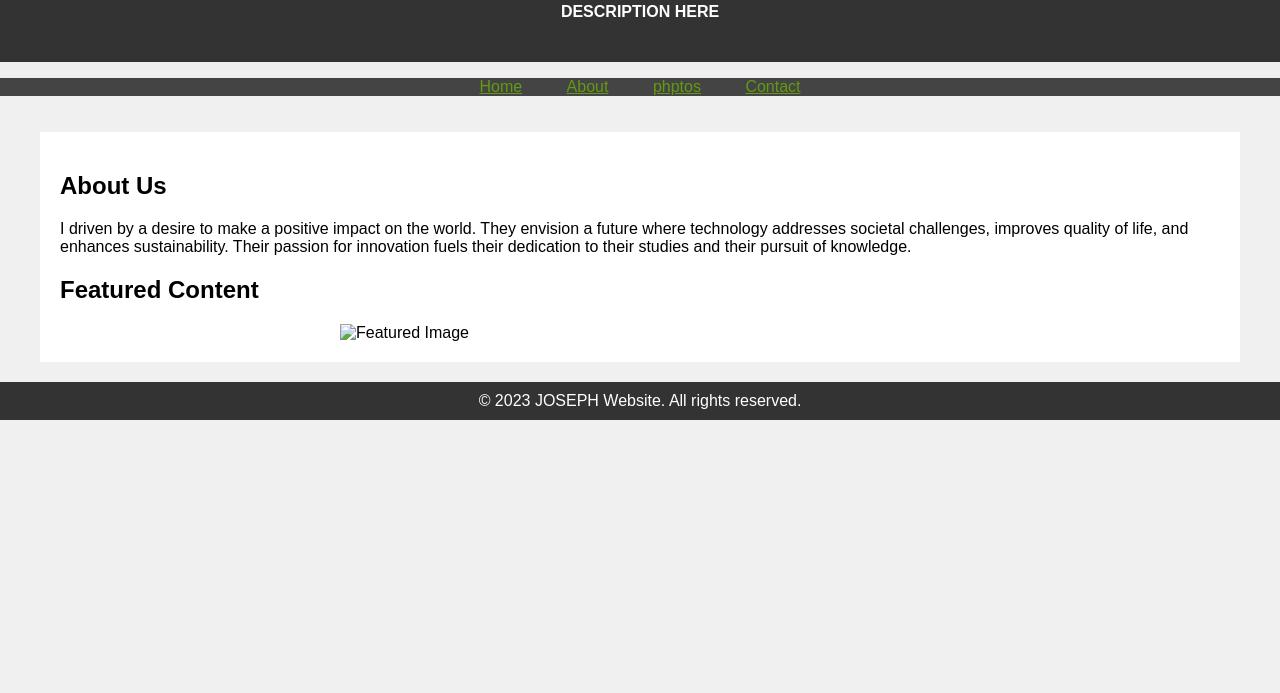
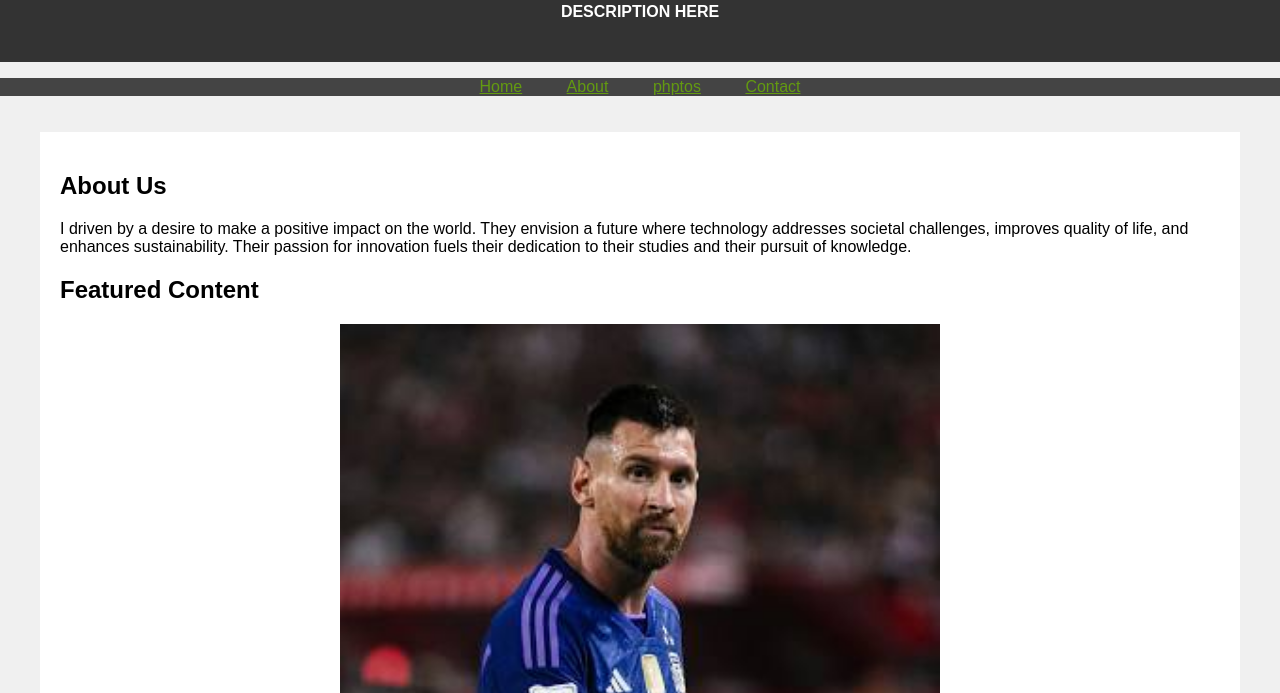
Before and after one commit to JosephGeorge35/Assignment, a plain HTML site: page index.html in a window 1280 px wide. Shown: the part 107-800 px from the top of the page. Drawn offline with Linux system fonts and the light colour scheme.

Commit message:
Update index.html

```diff
--- a/index.html
+++ b/index.html
@@ -32,7 +32,7 @@
             <p>I driven by a desire to make a positive impact on the world. They envision a future where technology addresses societal challenges, improves quality of life, and enhances sustainability. Their passion for innovation fuels their dedication to their studies and their pursuit of knowledge.</p>
 
             <h2>Featured Content</h2>
-            <img src="./image/image1.jpg" alt="Featured Image" class="featured-image">
+            <img src="./image1.jpg" alt="Featured Image" class="featured-image">
         </div>
     </div>
 
```
